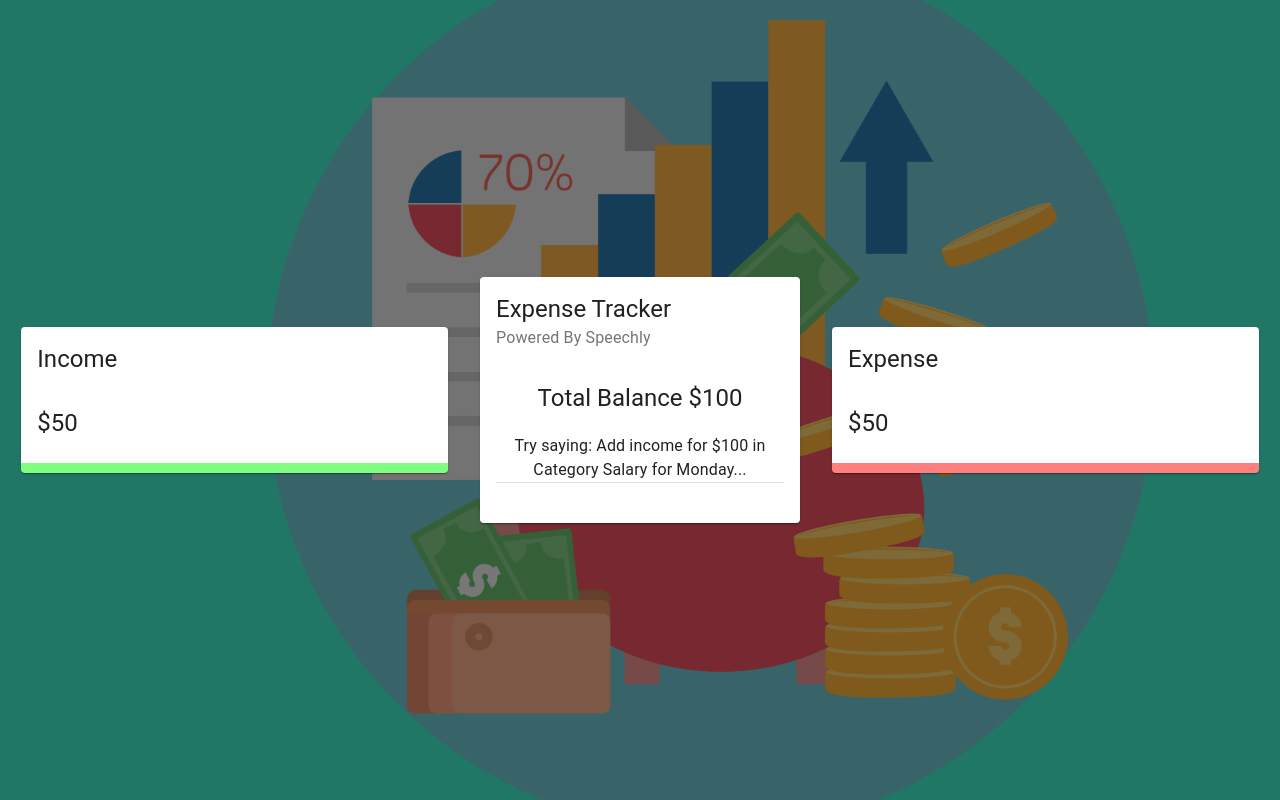
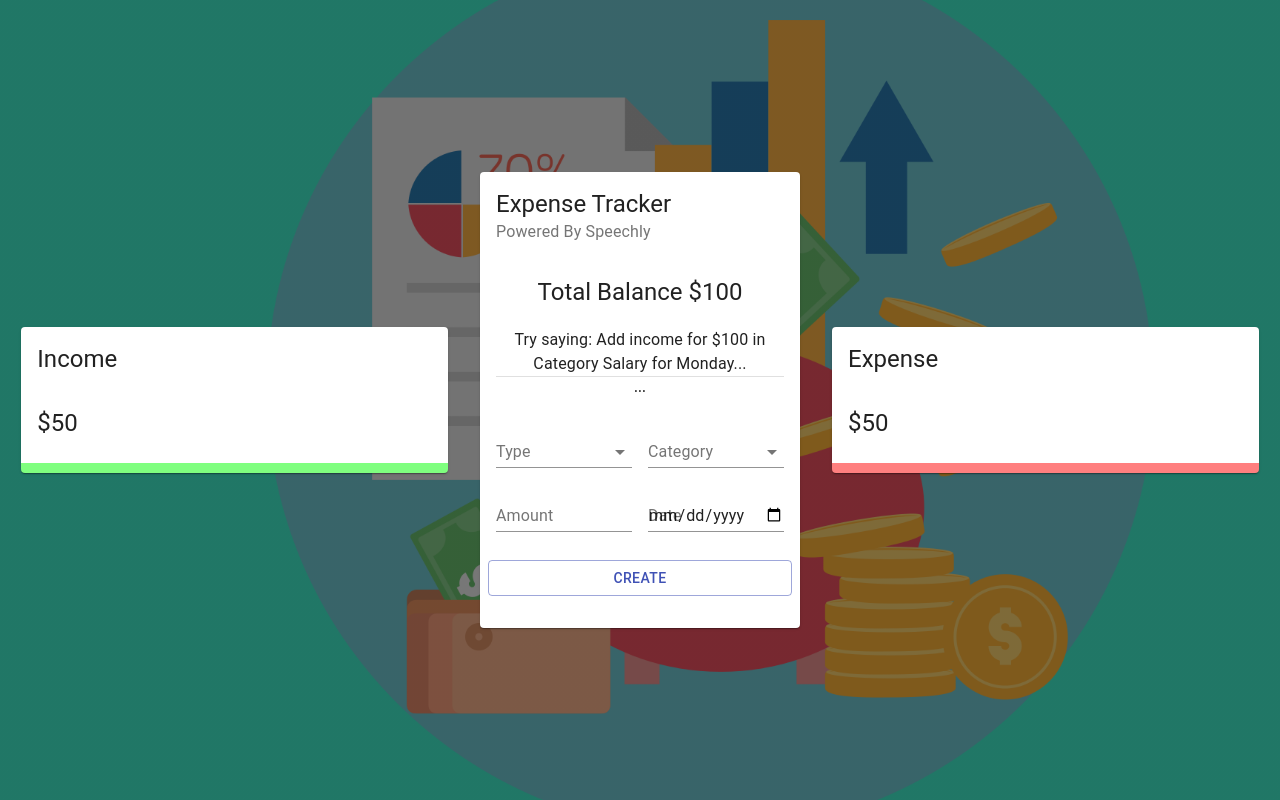
Before and after one commit to EhsanSaraee/expense-tracker-2, a React (Create React App) app: page / in a window 1280 px wide. Built offline with nearby package versions, Linux system fonts and the light colour scheme.

Commit message:
adding Form component

```diff
--- /dev/null
+++ b/src/components/Main/Form/Form.jsx
@@ -0,0 +1,59 @@
+import {
+   Grid,
+   Typography,
+   TextField,
+   InputLabel,
+   Button,
+   FormControl,
+   Select,
+   MenuItem,
+} from '@material-ui/core';
+import useStyles from './styles';
+
+const Form = () => {
+   const mui = useStyles();
+
+   return (
+      <Grid container spacing={2}>
+         <Grid item xs={12}>
+            <Typography align="center" variant="subtitle2" gutterBottom>
+               ...
+            </Typography>
+         </Grid>
+         <Grid item xs={6}>
+            <FormControl fullWidth>
+               <InputLabel>Type</InputLabel>
+               <Select>
+                  <MenuItem value="Income">Income</MenuItem>
+                  <MenuItem value="Expense">Expense</MenuItem>
+               </Select>
+            </FormControl>
+         </Grid>
+         <Grid item xs={6}>
+            <FormControl fullWidth>
+               <InputLabel>Category</InputLabel>
+               <Select>
+                  <MenuItem value="Business">Business</MenuItem>
+                  <MenuItem value="Salary">Salary</MenuItem>
+               </Select>
+            </FormControl>
+         </Grid>
+         <Grid item xs={6}>
+            <TextField type="number" label="Amount" fullWidth />
+         </Grid>
+         <Grid item xs={6}>
+            <TextField type="date" label="Date" fullWidth />
+         </Grid>
+         <Button
+            className={mui.button}
+            color="primary"
+            variant="outlined"
+            fullWidth
+         >
+            Create
+         </Button>
+      </Grid>
+   );
+};
+
+export default Form;
--- /dev/null
+++ b/src/components/Main/Form/styles.js
@@ -0,0 +1,12 @@
+import { makeStyles } from '@material-ui/core/styles';
+
+export default makeStyles(() => ({
+   radioGroup: {
+      display: 'flex',
+      justifyContent: 'center',
+      marginBottom: '-10px',
+   },
+   button: {
+      marginTop: '20px',
+   },
+}));
--- a/src/components/Main/Main.jsx
+++ b/src/components/Main/Main.jsx
@@ -6,6 +6,7 @@
    Divider,
    Grid,
 } from '@material-ui/core';
+import Form from './Form/Form';
 import useStyles from './styles';
 
 const Main = () => {
@@ -27,7 +28,7 @@
                Try saying: Add income for $100 in Category Salary for Monday...
             </Typography>
             <Divider />
-            {/* Form */}
+            <Form />
          </CardContent>
          <CardContent className={mui.cartContent}>
             <Grid container spacing={2}>
```
